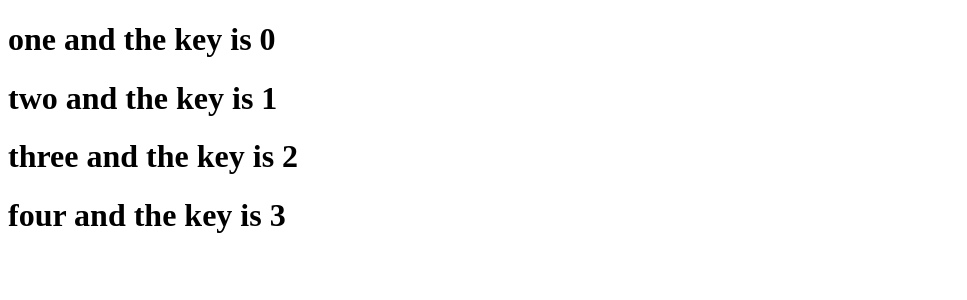
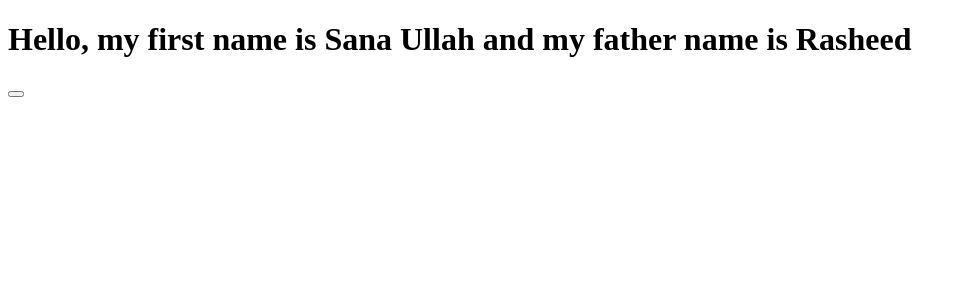
Before and after one commit to SanaUllahRasheed123/revision-react, a React (Create React App) app: page / in a window 1280 px wide. Shown: the top 300 px of the page, without its empty margins (0-967 px from the left). Built offline with nearby package versions, Linux system fonts and the light colour scheme.

Commit message:
useState with objects done

```diff
--- a/src/App.js
+++ b/src/App.js
@@ -253,27 +253,49 @@
 
 
 
+// const App = () => {
+//   const array1 = ["one", "two", "three", "four"];
+
+//   return (
+//     <>
+//       {/* {array1.map((x, index) => (
+//         <h1 key={index}>
+//           {x} and the index is {index}
+//           <br />
+//         </h1>
+//       ))} */}
+
+//       {
+//         array1.map((x,index)=>(
+//           <h1 key={index}>
+//             {x} and the key is {index}
+//           </h1>
+//         ))
+//       }
+//     </>
+//   );
+// };
+
+
+// export default App
+
+
+import React from 'react'
+import { useState } from 'react'
+
 const App = () => {
-  const array1 = ["one", "two", "three", "four"];
+  const [allValue, setAllValues] = useState({firstName:"Sana Ullah", lastName:"Rasheed"})
 
+  function update(){
+    setAllValues({...allValue,firstName:"Ubaid Ullah"})
+  }
   return (
     <>
-      {/* {array1.map((x, index) => (
-        <h1 key={index}>
-          {x} and the index is {index}
-          <br />
-        </h1>
-      ))} */}
+    <h1>Hello, my first name is {allValue.firstName} and my father  name is {allValue.lastName}</h1>
+    <button onClick={update}></button>
 
-      {
-        array1.map((x,index)=>(
-          <h1 key={index}>
-            {x} and the key is {index}
-          </h1>
-        ))
-      }
     </>
-  );
-};
+  )
+}
 
 export default App
```
